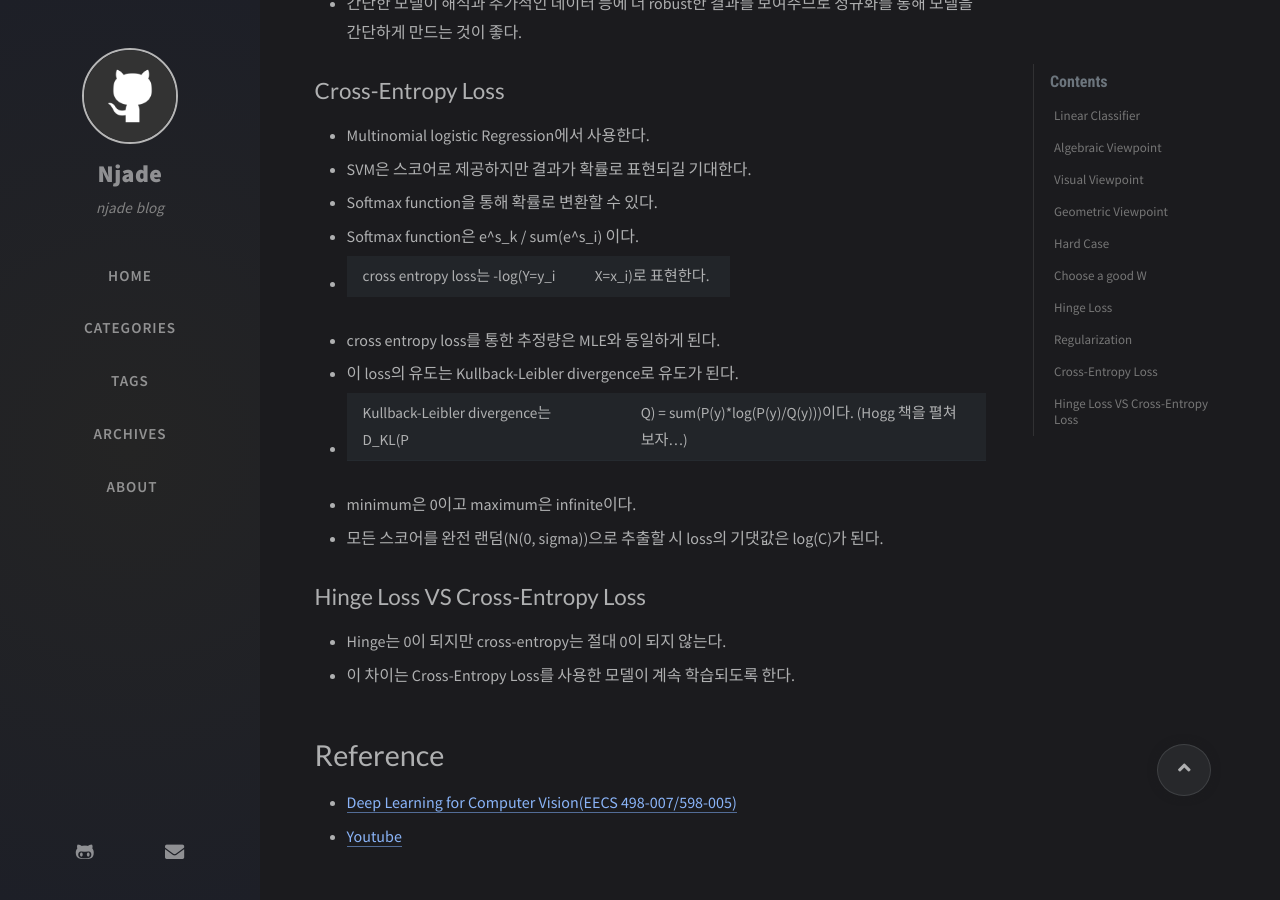
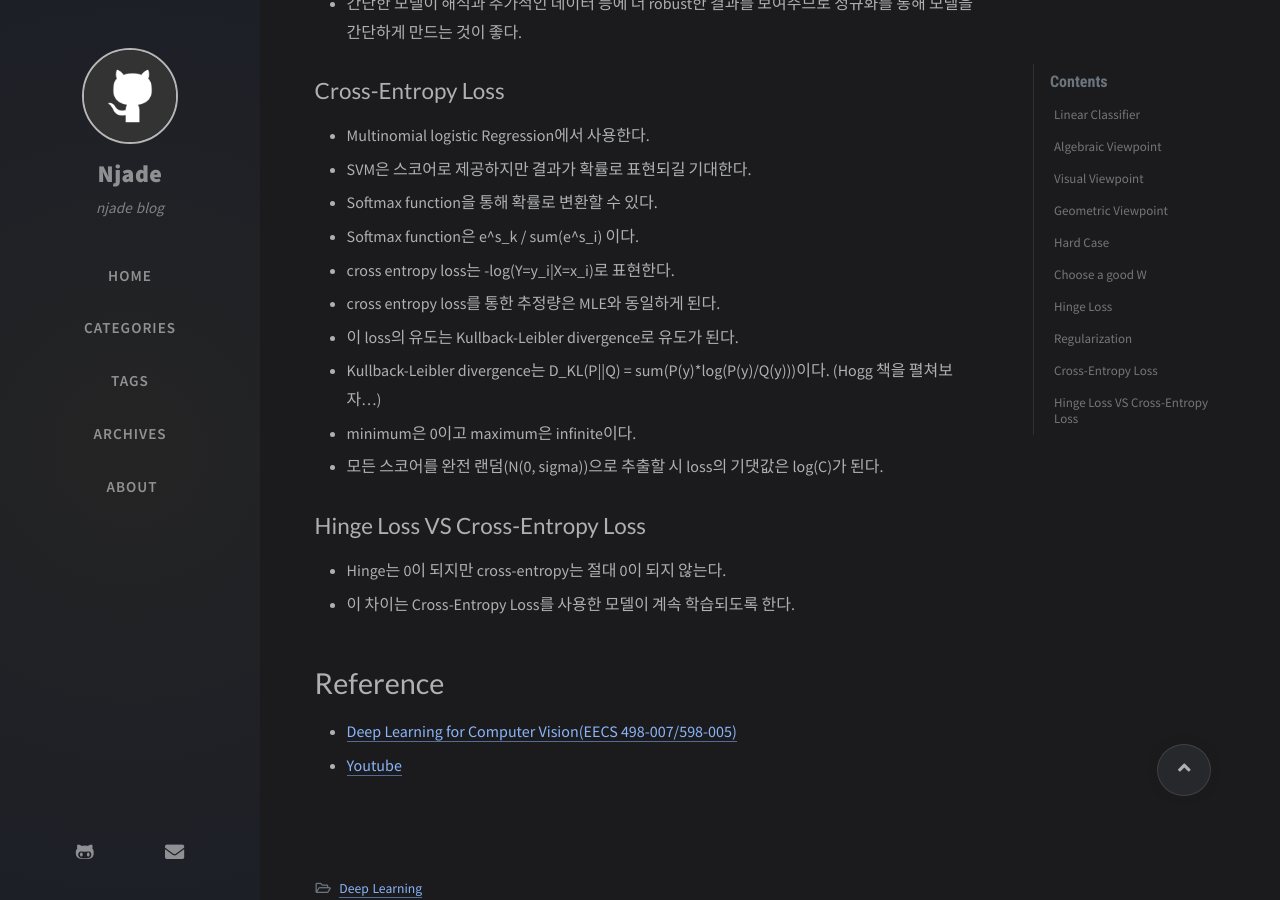
Before and after one commit to NJade/njade.github.io, a Jekyll site: the page built from _posts/2020-11-29-Deep_Learning_for_Computer_Vision_3.md, in a window 1280 px wide and 900 px high, scrolled down 2761 px. Built offline with Jekyll 4.4.1, drawn with Linux system fonts in a browser that asks for light colours; nearby versions of some CDN libraries; comment, search, counter and statistics services are not loaded.

```diff
--- a/_posts/2020-11-29-Deep_Learning_for_Computer_Vision_3.md
+++ b/_posts/2020-11-29-Deep_Learning_for_Computer_Vision_3.md
@@ -81,10 +81,10 @@ tags: [Deep Learning, Deep Learning for Computer Vision]
 - SVM은 스코어로 제공하지만 결과가 확률로 표현되길 기대한다.
 - Softmax function을 통해 확률로 변환할 수 있다.
 - Softmax function은 e^s_k / sum(e^s_i) 이다.
-- cross entropy loss는 -log(Y=y_i|X=x_i)로 표현한다.
+- cross entropy loss는 -log(Y=y_i\|X=x_i)로 표현한다.
 - cross entropy loss를 통한 추정량은 MLE와 동일하게 된다.
 - 이 loss의 유도는 Kullback-Leibler divergence로 유도가 된다.
-- Kullback-Leibler divergence는 D_KL(P||Q) = sum(P(y)*log(P(y)/Q(y)))이다. (Hogg 책을 펼쳐보자...)
+- Kullback-Leibler divergence는 D_KL(P\|\|Q) = sum(P(y)*log(P(y)/Q(y)))이다. (Hogg 책을 펼쳐보자...)
 - minimum은 0이고 maximum은 infinite이다.
 - 모든 스코어를 완전 랜덤(N(0, sigma))으로 추출할 시 loss의 기댓값은 log(C)가 된다.
 
```
